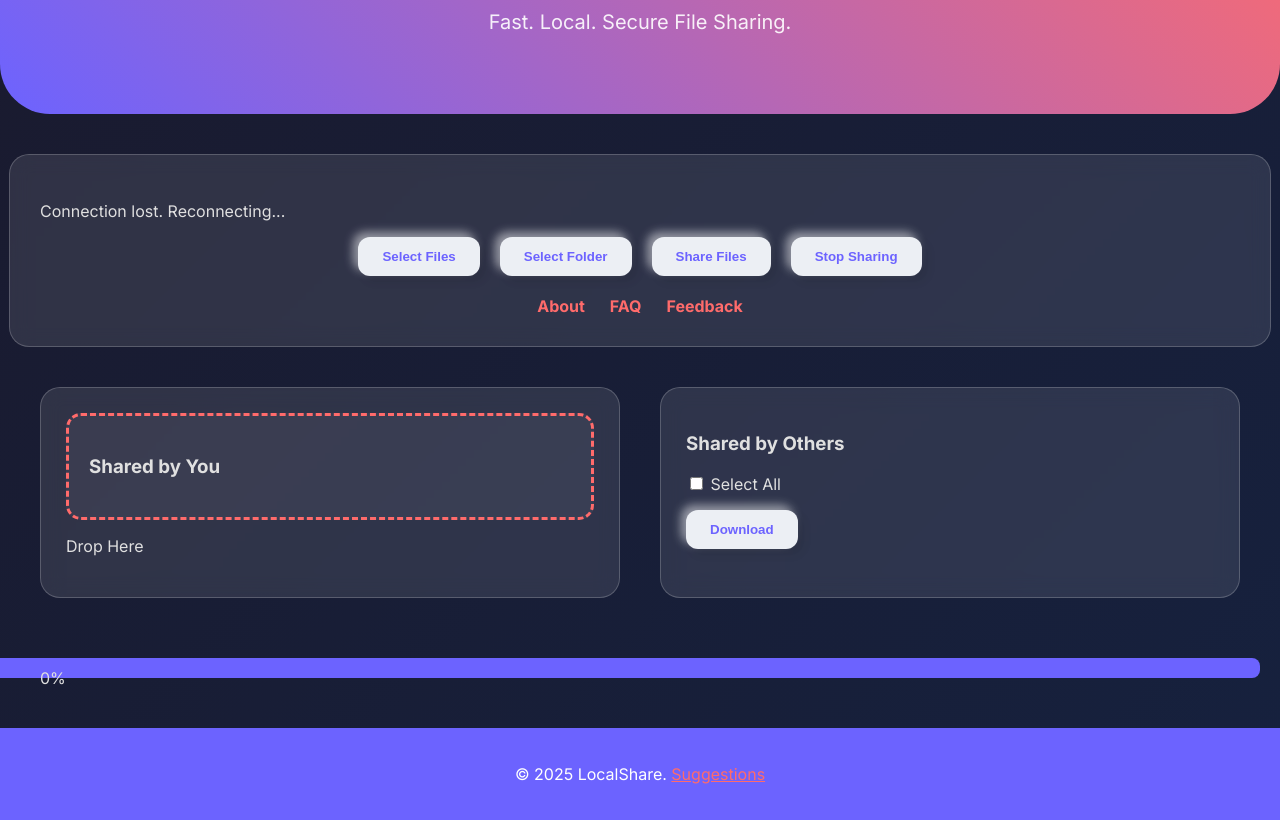
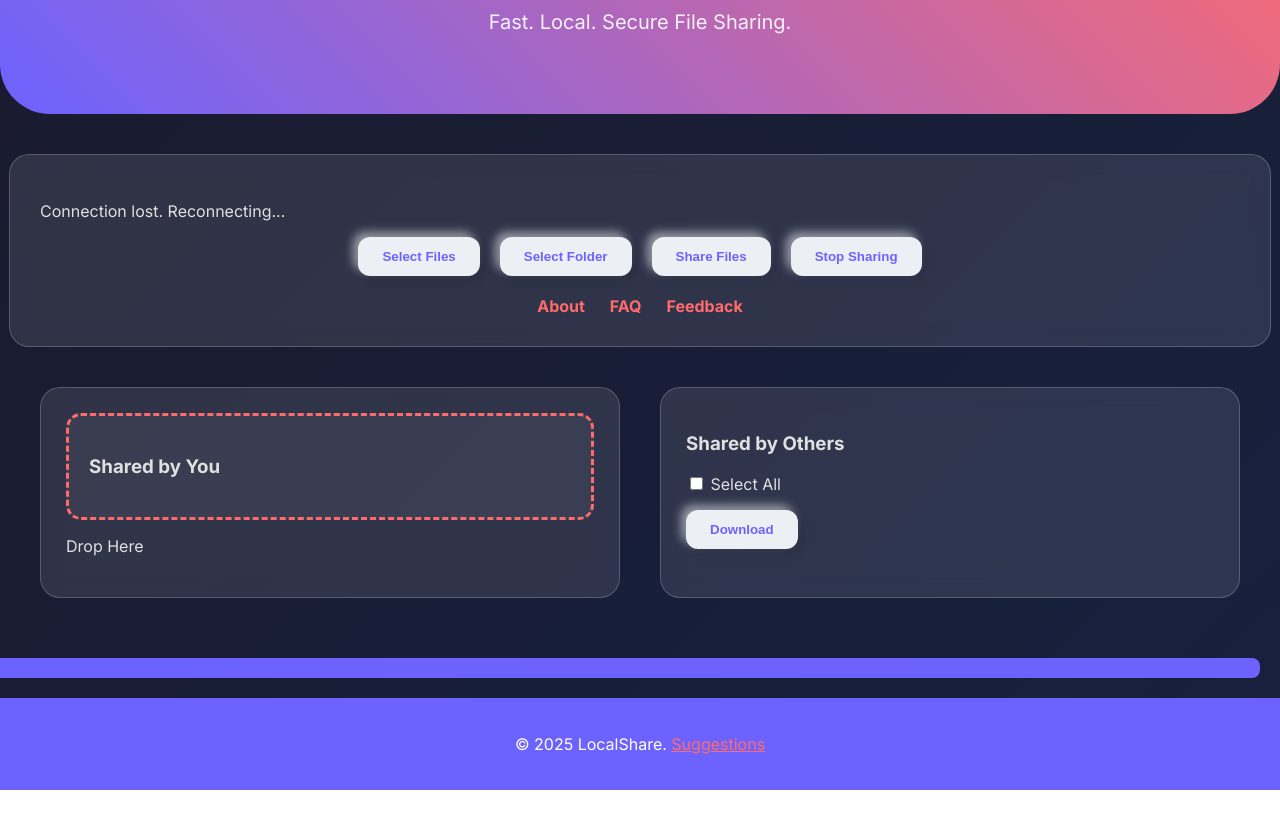
Before and after one commit to nonderbe/localshare, a website: page public/index.html in a window 1280 px wide. Shown: the part 173-993 px from the top of the page. After the commit the page ends 963 px from the top, so only its background shows below. Drawn offline with nearby package versions, Linux system fonts and the light colour scheme.

Commit message:
Update index.html
overbodige "0%" verwijderd

```diff
--- a/public/index.html
+++ b/public/index.html
@@ -54,9 +54,7 @@
   </div>
 
 <div id="status" class="notification"></div>
-<div id="progressContainer">
-    <div id="progressFill" class="progress-fill"><span id="progressText">0%</span></div>
-  </div>
+<div id="progressContainer"></div>
 
   <footer>
     <p>&copy; 2025 LocalShare. <a href="/suggestions.html">Suggestions</a></p>
```
